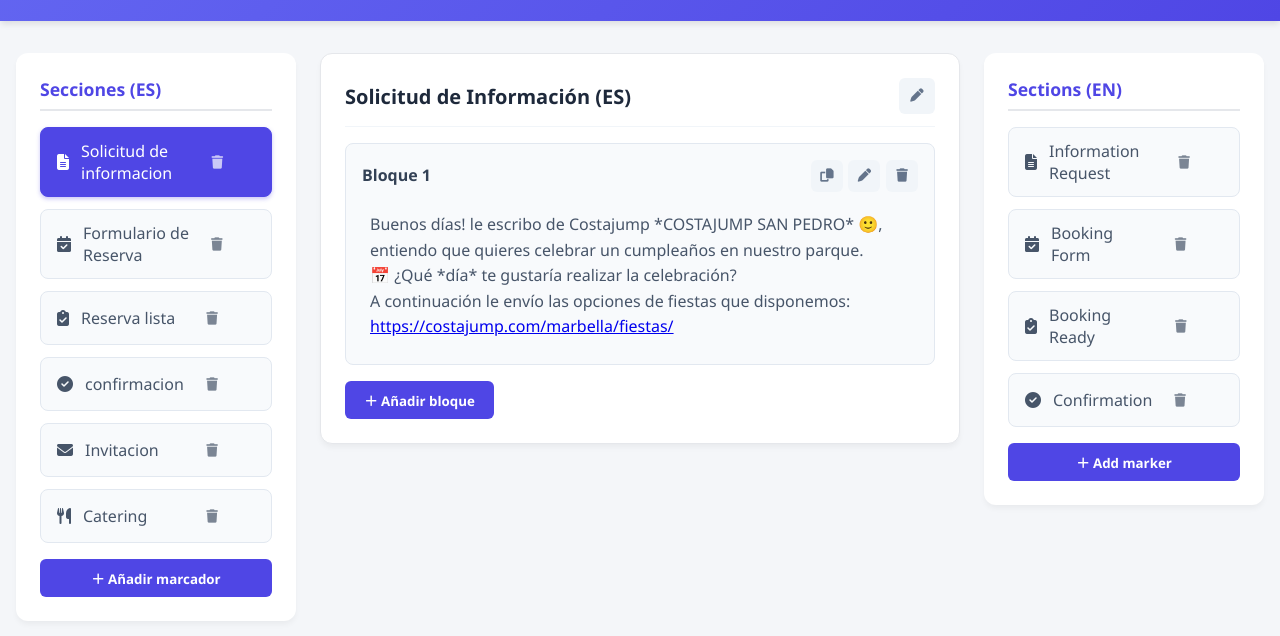
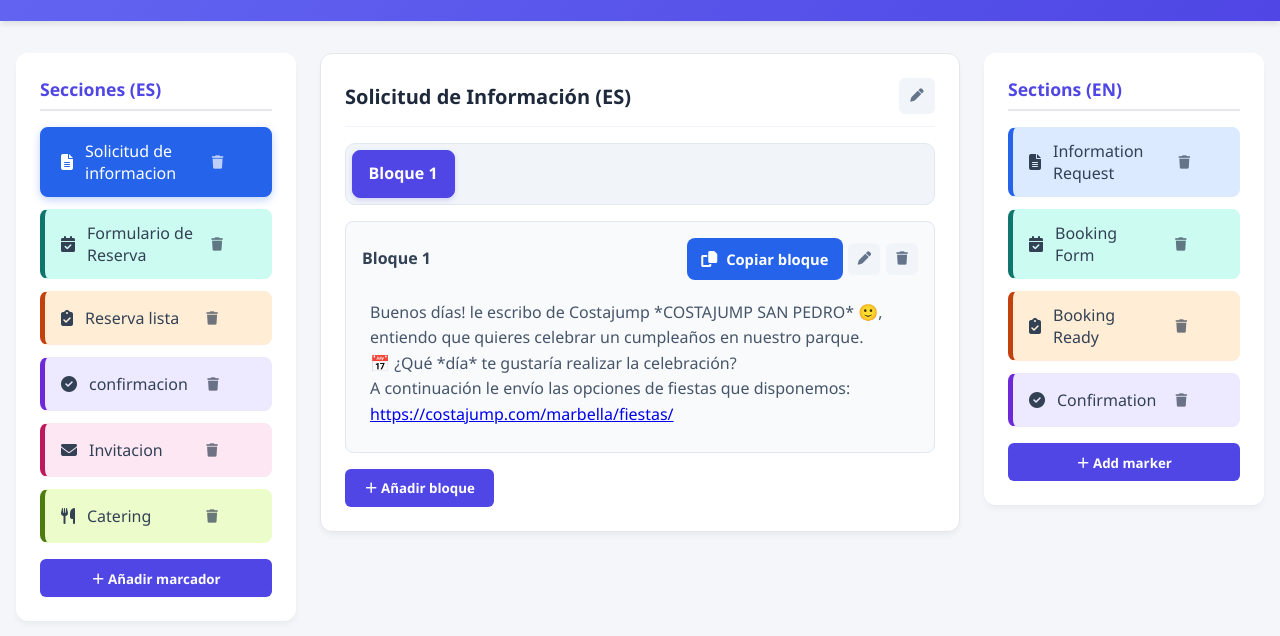
Before and after one commit to hugomarcelosalas/cumples_texto, a website: page index.html in a window 1280 px wide. Shown: the part 70-706 px from the top of the page. Drawn offline with Linux system fonts and the light colour scheme.

Commit message:
Añade colores por tema, pestañas de bloques y botón de copia grande (#1)
* Añade pestañas por bloque y botón de copia grande

* Añade colores temáticos y estilos de pestañas

```diff
--- a/css/style.css
+++ b/css/style.css
@@ -388,3 +388,90 @@ header h1 {
 .generated-output {
     white-space: normal;
 }
+
+
+/* Marcadores laterales: un color distinto por tema, manteniendo ambos idiomas alineados. */
+.left-sidebar .marker-item:nth-child(1), .right-sidebar .marker-item:nth-child(1) { --marker-color: #2563eb; --marker-soft: #dbeafe; }
+.left-sidebar .marker-item:nth-child(2), .right-sidebar .marker-item:nth-child(2) { --marker-color: #0f766e; --marker-soft: #ccfbf1; }
+.left-sidebar .marker-item:nth-child(3), .right-sidebar .marker-item:nth-child(3) { --marker-color: #c2410c; --marker-soft: #ffedd5; }
+.left-sidebar .marker-item:nth-child(4), .right-sidebar .marker-item:nth-child(4) { --marker-color: #6d28d9; --marker-soft: #ede9fe; }
+.left-sidebar .marker-item:nth-child(5), .right-sidebar .marker-item:nth-child(5) { --marker-color: #be185d; --marker-soft: #fce7f3; }
+.left-sidebar .marker-item:nth-child(6), .right-sidebar .marker-item:nth-child(6) { --marker-color: #4d7c0f; --marker-soft: #ecfccb; }
+.sidebar .marker-item {
+    border-left: 5px solid var(--marker-color, #64748b);
+}
+.sidebar .marker-item:not(.active) {
+    background: var(--marker-soft, #f8fafc);
+    color: #334155;
+    border-color: var(--marker-soft, #e2e8f0);
+    border-left-color: var(--marker-color, #64748b);
+}
+.sidebar .marker-item.active {
+    background: var(--marker-color, #4f46e5);
+    color: #fff;
+    border-color: var(--marker-color, #4f46e5);
+    box-shadow: 0 3px 8px color-mix(in srgb, var(--marker-color, #4f46e5) 28%, transparent);
+}
+.sidebar .marker-item:not(.active):hover {
+    background: var(--marker-soft, #eef2ff);
+    border-color: var(--marker-color, #c7d2fe);
+    color: var(--marker-color, #4f46e5);
+}
+
+/* Pestañas para navegar por los bloques sin alargar la página. */
+.sub-block-tabs {
+    display: flex;
+    flex-wrap: wrap;
+    gap: .5rem;
+    margin: .25rem 0 1rem;
+    padding: .35rem;
+    background: #f1f5f9;
+    border: 1px solid #e2e8f0;
+    border-radius: 10px;
+}
+.sub-block-tab {
+    appearance: none;
+    border: 1px solid #cbd5e1;
+    border-radius: 8px;
+    padding: .65rem 1rem;
+    background: #fff;
+    color: #334155;
+    font: inherit;
+    font-weight: 650;
+    cursor: pointer;
+    transition: background .18s ease, color .18s ease, border-color .18s ease;
+}
+.sub-block-tab:hover { border-color: #4f46e5; color: #4338ca; }
+.sub-block-tab.active {
+    background: #4f46e5;
+    color: #fff;
+    border-color: #4f46e5;
+    box-shadow: 0 2px 5px rgba(79, 70, 229, .2);
+}
+.sub-block.tab-hidden { display: none !important; }
+
+/* Botón de copia grande y claro en cada bloque. */
+.sub-block-actions .btn-copy-block {
+    width: auto;
+    min-width: 145px;
+    height: 42px;
+    padding: 0 .9rem;
+    gap: .55rem;
+    border-radius: 8px;
+    background: #2563eb;
+    color: #fff;
+    font-size: .92rem;
+    font-weight: 700;
+    white-space: nowrap;
+}
+.sub-block-actions .btn-copy-block:hover {
+    background: #1d4ed8;
+    color: #fff;
+}
+.sub-block-actions .btn-copy-block i { font-size: 1rem; }
+@media (max-width: 560px) {
+    .sub-block-header { align-items: flex-start; gap: .5rem; flex-wrap: wrap; }
+    .sub-block-actions { flex-wrap: wrap; }
+    .sub-block-actions .btn-copy-block { min-width: 0; }
+    .sub-block-tab { padding: .55rem .75rem; }
+}
--- a/js/app.js
+++ b/js/app.js
@@ -111,6 +111,8 @@ document.addEventListener('DOMContentLoaded', async () => {
                 if (!element) return '';
                 const clone = element.cloneNode(true);
                 clone.querySelectorAll('[data-wired]').forEach(el => el.removeAttribute('data-wired'));
+                clone.querySelectorAll('.sub-block-tabs').forEach(el => el.remove());
+                clone.querySelectorAll('.sub-block.tab-hidden').forEach(el => el.classList.remove('tab-hidden'));
                 clone.querySelectorAll('.confirmation-image-preview img, .confirmation-image-delete, .generated-delete').forEach(el => el.remove());
                 return clone.innerHTML;
             };
@@ -428,13 +430,55 @@ document.addEventListener('DOMContentLoaded', async () => {
         }
     }
 
+    function refreshBlockTabs(body, preferredIndex) {
+        if (!body) return;
+        const blocks = Array.from(body.querySelectorAll(':scope > .sub-block'));
+        let tabs = body.querySelector(':scope > .sub-block-tabs');
+        if (!tabs && blocks.length) {
+            tabs = document.createElement('div');
+            tabs.className = 'sub-block-tabs';
+            tabs.setAttribute('role', 'tablist');
+            body.insertBefore(tabs, blocks[0]);
+        }
+        if (!tabs) return;
+        if (!blocks.length) {
+            tabs.remove();
+            return;
+        }
+        const isEn = body.closest('.content-block')?.id?.includes('-en');
+        const previous = Number.isInteger(preferredIndex) ? preferredIndex : Number(tabs.dataset.activeIndex || 0);
+        const activeIndex = Math.max(0, Math.min(previous, blocks.length - 1));
+        tabs.dataset.activeIndex = String(activeIndex);
+        tabs.innerHTML = '';
+        blocks.forEach((block, index) => {
+            block.classList.toggle('tab-hidden', index !== activeIndex);
+            const heading = block.querySelector(':scope > .sub-block-header h4');
+            const label = heading?.textContent.trim() || (isEn ? `Block ${index + 1}` : `Bloque ${index + 1}`);
+            const tab = document.createElement('button');
+            tab.type = 'button';
+            tab.className = 'sub-block-tab' + (index === activeIndex ? ' active' : '');
+            tab.setAttribute('role', 'tab');
+            tab.setAttribute('aria-selected', String(index === activeIndex));
+            tab.textContent = label;
+            tab.addEventListener('click', () => refreshBlockTabs(body, index));
+            tabs.appendChild(tab);
+        });
+    }
+
     function wireBlock(sub) {
         if (sub.dataset.wired === 'true') return;
         sub.dataset.wired = 'true';
-        sub.querySelector('.btn-copy-sub')?.addEventListener('click', e => {
-            e.stopPropagation();
-            copyBlock(sub);
-        });
+        const copyButton = sub.querySelector('.btn-copy-sub');
+        if (copyButton) {
+            const isEn = sub.closest('.content-block')?.id?.includes('-en');
+            copyButton.classList.add('btn-copy-block');
+            copyButton.innerHTML = '<i class="fa-solid fa-copy"></i><span>' + (isEn ? 'Copy block' : 'Copiar bloque') + '</span>';
+            copyButton.type = 'button';
+            copyButton.addEventListener('click', e => {
+                e.stopPropagation();
+                copyBlock(sub);
+            });
+        }
         sub.querySelector('.btn-edit-sub')?.addEventListener('click', e => {
             e.stopPropagation();
             const area = sub.querySelector('.editable-area');
@@ -449,14 +493,17 @@ document.addEventListener('DOMContentLoaded', async () => {
             e.stopPropagation();
             const body = sub.parentElement;
             if (!confirm('¿Eliminar este bloque?')) return;
+            const bodyIndex = Array.from(body.querySelectorAll(':scope > .sub-block')).indexOf(sub);
             sub.remove();
             renumberBlocks(body);
+            refreshBlockTabs(body, Math.max(0, bodyIndex - 1));
             scheduleSave();
         });
     }
 
     function wireBlockBody(body) {
         body.querySelectorAll(':scope > .sub-block').forEach(wireBlock);
+        refreshBlockTabs(body);
         ensureBlockControls(body);
         const add = body.querySelector(':scope > .block-controls .btn-add-block');
         if (add && add.dataset.wired !== 'true') {
@@ -469,6 +516,7 @@ document.addEventListener('DOMContentLoaded', async () => {
                 block.innerHTML = `<div class="sub-block-header"><h4>${title}</h4><div class="sub-block-actions"><button class="btn-action btn-copy-sub" type="button" title="Copiar contenido"><i class="fa-solid fa-copy"></i></button><button class="btn-action btn-edit-sub" type="button" title="Editar bloque"><i class="fa-solid fa-pen"></i></button><button class="btn-action btn-delete-sub" type="button" title="Eliminar bloque"><i class="fa-solid fa-trash"></i></button></div></div><div class="editable-area" contenteditable="true"></div>`;
                 body.insertBefore(block, body.querySelector(':scope > .block-controls'));
                 wireBlock(block);
+                refreshBlockTabs(body, body.querySelectorAll(':scope > .sub-block').length - 1);
                 block.querySelector('.editable-area')?.focus();
                 scheduleSave();
             });
```
